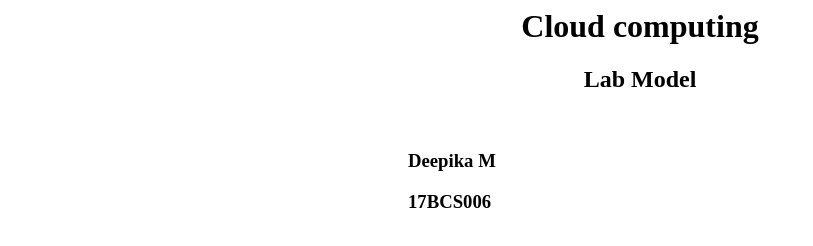
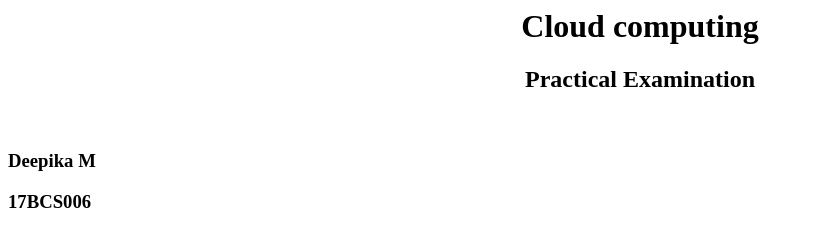
Before and after one commit to Deepikamanohar/blog, a plain HTML site: page index.html in a window 1280 px wide. Shown: the whole page, without its empty margins (0-813 px from the left). Drawn offline with Linux system fonts and the light colour scheme.

Commit message:
Update index.html

```diff
--- a/index.html
+++ b/index.html
@@ -1,8 +1,8 @@
 <head>
     <body><center>
         <h1>Cloud computing</h1>
-        <h2>Lab Model</h2></center>
+        <h2>Practical Examination</h2></center>
         <br>
-        <h3 style="margin-left: 400px">Deepika M</h3>
-        <h3 style="margin-left: 400px">17BCS006</h3>
+        <h3 >Deepika M</h3>
+        <h3 >17BCS006</h3>
 </head>
```
